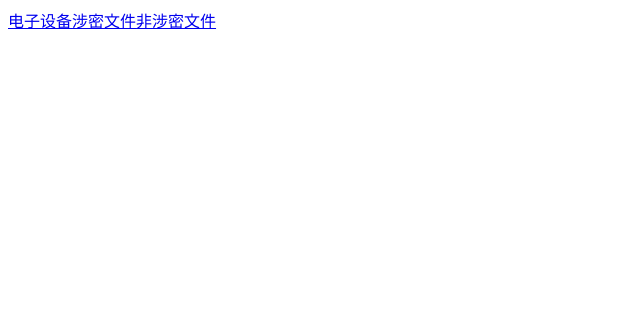
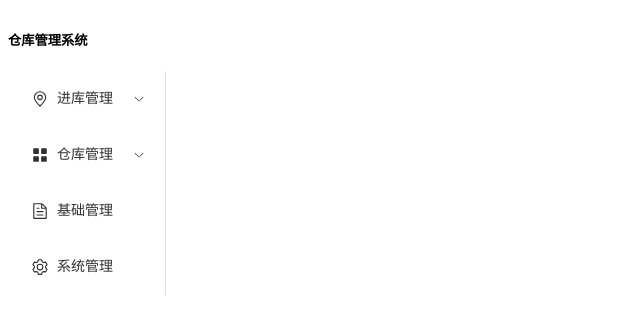
Before and after one commit to zhyishen/Items_destroyed_WMS, a Vue app in the folder vue_ui/: page / in a window 1280 px wide. Shown: the top 334 px of the page, without its empty margins (0-640 px from the left). Built offline with nearby package versions, Linux system fonts and the light colour scheme; sample sign-in values are in the browser's storage.

Commit message:
change basic view

```diff
--- a/vue_ui/src/views/RootView.vue
+++ b/vue_ui/src/views/RootView.vue
@@ -1,14 +1,67 @@
 <template>
-<router-view></router-view>
 
-  <div class="link">
-    <router-link to="/getElectronics">电子设备</router-link>
-    <router-link to="/getConfidentialDocuments">涉密文件</router-link>
-    <router-link to="/getNonConfidentialDocuments">非涉密文件</router-link>
-  </div>
+  <el-row :span="24" class="tac">
+    <el-col :span="3">
+      <h5 class="mb-2">仓库管理系统</h5>
+      <el-menu
+          default-active="2"
+          class="el-menu-vertical-demo"
+      >
+        <el-sub-menu index="1">
+          <template #title>
+            <el-icon><location /></el-icon>
+            <span>进库管理</span>
+          </template>
+
+          <el-menu-item index="1-1" @click="">电子设备入库</el-menu-item>
+          <el-menu-item index="1-2" @click="">涉密文件入库</el-menu-item>
+          <el-menu-item index="1-3" @click="">非涉密文件入库</el-menu-item>
+
+        </el-sub-menu>
+
+        <el-sub-menu index="2">
+          <template #title>
+            <el-icon><icon-menu /></el-icon>
+            <span>仓库管理</span>
+          </template>
+          <el-menu-item index="2-1" @click="toPage('Electronics')">电子设备列表</el-menu-item>
+          <el-menu-item index="2-2" @click="toPage('ConfidentialDocuments')">涉密文件列表</el-menu-item>
+          <el-menu-item index="2-3" @click="toPage('NonConfidentialDocuments')">非涉密文件列表</el-menu-item>
+        </el-sub-menu>
+        <el-menu-item index="3" >
+          <el-icon><document /></el-icon>
+          <span>基础管理</span>
+        </el-menu-item>
+        <el-menu-item index="4" >
+          <el-icon><setting /></el-icon>
+          <span>系统管理</span>
+        </el-menu-item>
+      </el-menu>
+    </el-col>
+    <el-col :span="21">
+      <router-view></router-view>
+    </el-col>
+  </el-row>
+
 </template>
 
 <script setup>
+
+import {
+  Document,
+  Menu as IconMenu,
+  Location,
+  Setting,
+} from '@element-plus/icons-vue'
+
+import {useRouter} from "vue-router";
+
+const router = useRouter()
+const toPage = (name)=>{
+  router.push({
+    name
+  })
+}
 
 </script>
 
```
Also changed, not shown: vue_ui/src/views/HomeView.vue (+2 -47 lines), 1 other file (tests, documents, lock files or other folders).
